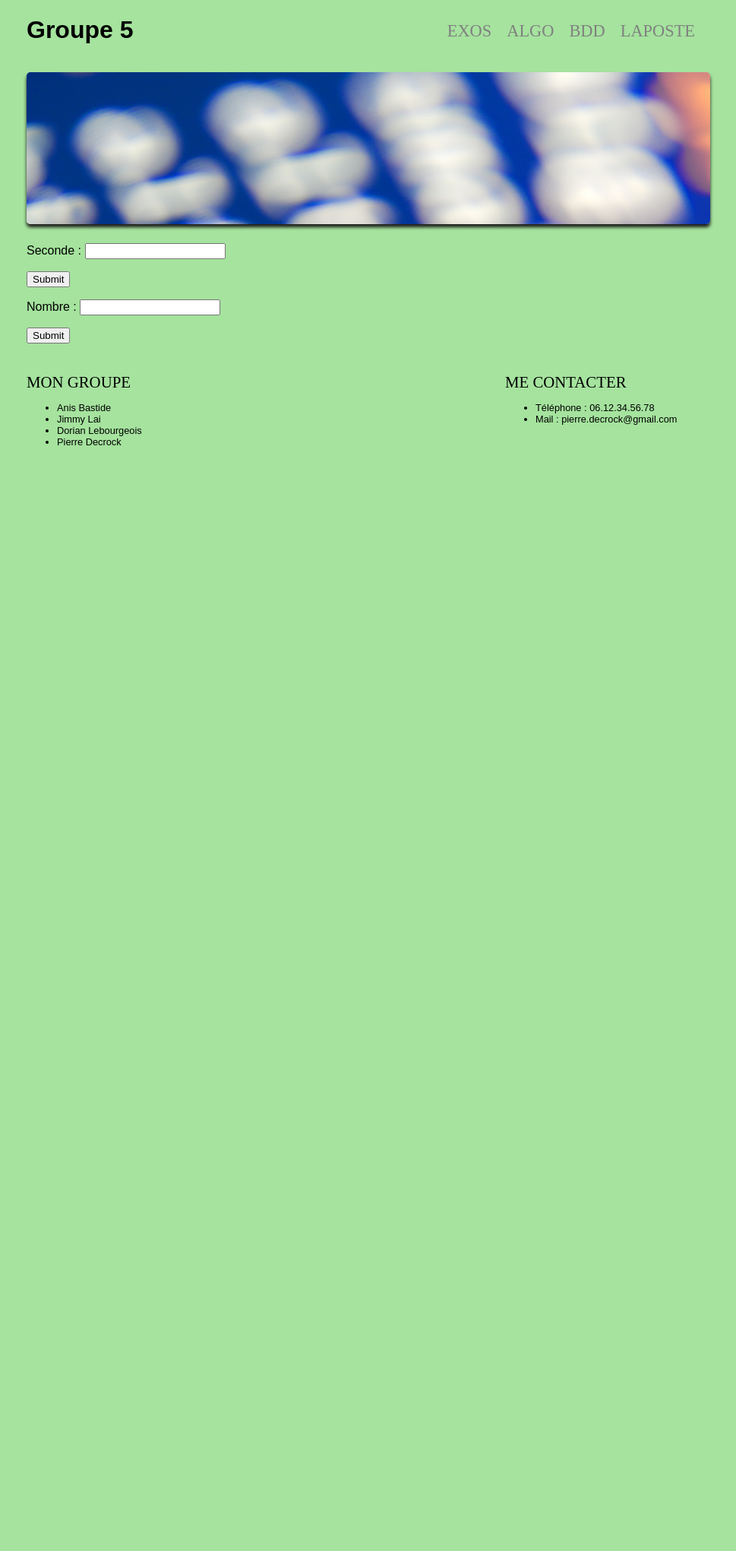
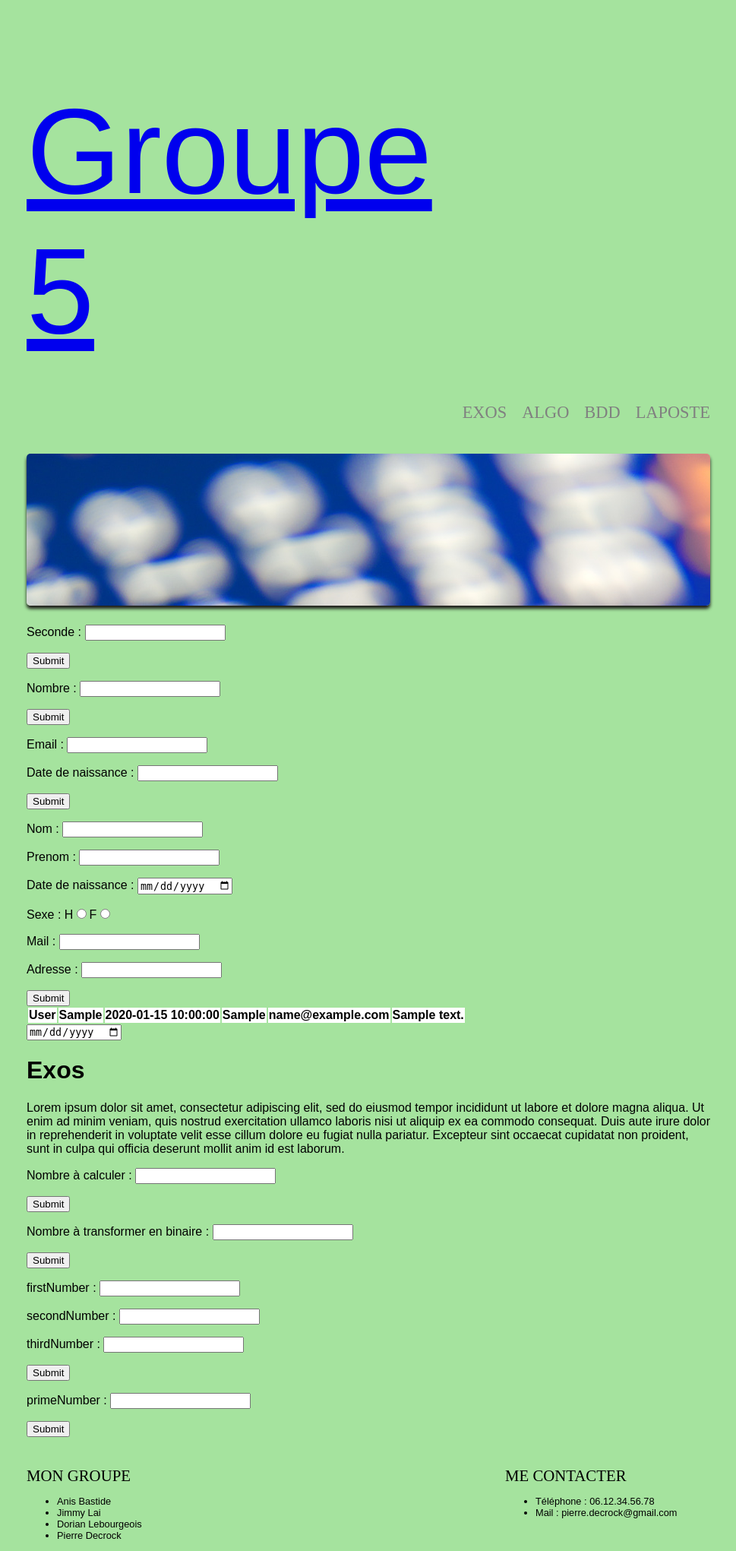
Before and after one commit to AnisBastide/PHP, a PHP site: page /portions/exo.php in a window 1280 px wide. Shown: the whole page at 76% size, without its empty margins (155-1124 px from the left). Before the commit the page ends 586 px from the top, so only its background shows below. Run offline with PHP 8.4, Linux system fonts and the light colour scheme; tables that the repository leaves empty or names only in its code hold one stand-in row (values such as "Sample post"); lists and menus that the app fills with data are empty; some web fonts are replaced.

Commit message:
US 10/12/13

```diff
--- /dev/null
+++ b/DB.php
@@ -0,0 +1,120 @@
+<?php
+class request{
+
+    private $_user;
+    private $_pwd;
+    private $_dbName;
+    private $_dbType;
+    private $_dbAdress;
+    private $_bdd;
+
+    /**
+     * Méthode constructeur permettant de créer une connexion
+     * avec notre base de données
+     * @param $user =>    permet d'indiquer l'utilisateur PhpMyAdmin
+     * @param $pwd  =>    permet d'indiquer le mot de passe de l'utilisateur PHPMyAdmin
+     * @param $dbname=>    permet d'indiquer le nom de la base de données à laquelle je veux me connecter
+     * @param $dbtype=>    permet d'indiquer le type de base de donnée sur lequel je vais établir une connexion (Oracle, mySQL...)
+     * @param $dbadress=>  permet de fournir l'adresse sur laquelle est installé notre base (localhost ou l'adresse IP de notre serveur/ ou nom de domaine)
+     */
+    public function __construct($user, $pwd, $dbname, $dbtype, $dbadress)
+    {
+        $this->_user = $user;
+        $this->_pwd = $pwd;
+        $this->_dbName = $dbname;
+        $this->_dbType = $dbtype;
+        $this->_dbAdress = $dbadress;
+
+        $this->connectDB();
+    }
+
+    /**
+     * Méthode qui permet d'établir
+     * une connexion avec la base de données
+     * via l'objet PDO en utilisant les variables de classes
+     */
+    private function connectDB(){
+        try {
+            if($this->_bdd===null){
+                $dsn = $this->_dbType.':dbname='.$this->_dbName.';host='.$this->_dbAdress;
+                $this->_bdd = new PDO($dsn, $this->_user, $this->_pwd);
+            }
+
+        } catch (PDOException $e) {
+            echo'Connexion échouée : ' . $e->getMessage();
+            die();
+        }
+    }
+
+
+    /**
+     * Permet de réaliser une requête Select
+     * et d'afficher chaque enregistrement à l'utilisateur
+     */
+    public function getAllRows($table, $list, $where){
+        $val = array();
+        if ($where != NULL){
+            $sql = "SELECT * FROM ".$table." WHERE ".$where.";";
+        }else{
+            $sql = "SELECT * FROM ".$table.";";
+        }
+        $this->_bdd->SetAttribute(PDO::ATTR_DEFAULT_FETCH_MODE, PDO::FETCH_ASSOC);
+        $tab = $this->_bdd->query($sql);
+        foreach ($tab as $rslt){
+            $val[]=$rslt;
+        }
+        return $val;
+    }
+
+    public function getRows($table, $list, $where){
+        $val = array();
+        $count=0;
+        $value = '';
+        foreach($list as $element){
+            $value = $value.$element;
+            if($count<count($list)-1){
+                $value = $value.",";
+            }
+            $count++;
+        }
+        if ($where != NULL){
+            $sql = "SELECT ".$value." FROM ".$table." WHERE ".$where.";";
+        }else{
+            $sql = "SELECT ".$value." FROM ".$table.";";
+        }
+        $this->_bdd->SetAttribute(PDO::ATTR_DEFAULT_FETCH_MODE, PDO::FETCH_ASSOC);
+        $tab = $this->_bdd->query($sql);
+        foreach ($tab as $rslt){
+            $val[]=$rslt;
+        }
+        return $val;
+    }
+
+    /**
+     * Permet de réaliser une requête INSERT
+     * @param $table nom de la table sur laquelle effectuée le INSERT
+     * @param $list éléments à ajouter
+     */
+    public function getInsert($table,$list){
+        $count=0;
+        $value = '';
+        foreach($list as $element){
+            $value = $value.$element;
+            if($count<count($list)-1){
+                $value = $value.",";
+            }
+            $count++;
+        }
+        $sql = "INSERT INTO ".$table." VALUES (default,".$value." )";
+        if ($this->_bdd->query($sql)===true) {
+            $this->_bdd->query($sql);
+        }
+    }
+}
+
+
+
+
+
+
+?>
--- a/autoform.php
+++ b/autoform.php
@@ -17,8 +17,8 @@ class autoform {
 
 	public function getInputList($label, $name, $values){
 
-		echo '<p><label for="'.$name.'">'.$label.' : </label><br>';
-		echo '<select id="'.$name.'" name="'.$name.'">';
+		echo '<p><label for="'.$name.'">'.$label.'</label><br>';
+		echo '<select id="'.$name.'" name="'.$name.'" onchange="">';
 		foreach ($values as $value) {
 			echo '<option value="'.$value.'">'.$value.'</option>';
 		}
@@ -41,7 +41,7 @@ class autoform {
 
 	public function getInputDate($label, $name){
 		echo '<p><label for="'.$name.'">'.$label.' : </label> ';
-		echo '<input type="date" id="'.$name.'" name="'.$name.'" min="2018-01-01" max="2018-12-31"></p>';
+		echo '<input type="date" id="'.$name.'" name="'.$name.'"></p>';
 	}
 
 	public function getInputTextArea($label, $name){
@@ -49,10 +49,6 @@ class autoform {
 		echo '</p><textarea id="'.$name.'" name="'.$name.'" rows="5" cols="33"></textarea></p>';
 	}
 
-
-
-
-
 }
 
 ?>
--- /dev/null
+++ b/binary(US9).php
@@ -0,0 +1,14 @@
+<?php
+class binary{
+    public function binaryConverter($nb){
+        $tab = array();
+        while ($nb > 0) {
+            $reste = $nb%2;
+            array_push($tab, $reste);
+            $nb = (int)($nb/2);
+        }
+        $result = implode("", array_reverse($tab));
+        echo "<p>le résulat en binaire est : ".$result."</p>";
+    }
+}
+?>
--- a/US4.php
+++ b/date(US4).php
@@ -1,7 +1,7 @@
 <?php
 
 
-class US4
+class date
 {
     public function countSecond($sec){
         date_default_timezone_set('Europe/Paris');
--- /dev/null
+++ b/factorial(US7).php
@@ -0,0 +1,16 @@
+<?php
+class factorial {
+	public function factor($nb){
+		$tot = 1;
+		if ($nb>=0) {
+			for ($i=1; $i<=$nb; $i++) {
+    		$tot = $tot * $i;
+    		}
+			echo "<p>Factorielle de ".$nb." vaut ".$tot."</p>";
+		}
+		else {
+			echo "<p>Opération impossible avec ".$nb."</p>";
+		}
+	}
+}
+?>
--- a/portions/exo.php
+++ b/portions/exo.php
@@ -11,9 +11,16 @@
         <?php
         ini_set('display_errors', 1);
         require "../autoform.php";
-        require "../US4.php";
+        require "../date(US4).php";
+        require "../binary(US9).php";
+        require "../romanNumber(US6).php";
+        require "../factorial(US7).php";
+        require "../smallestNumber(US5).php";
+        require "../primeNumber(US3).php";
+        require "../DB.php";
+        require "../displayContact(US13).php";
         $form = new autoform();
-        $date = new US4();
+        $date = new date();
         $form->getInputText("Seconde", "second");
         $form->getInputSubmit("Valider");
         ?>
@@ -26,25 +33,144 @@
     <form method="POST" action="#">
         <?php
         ini_set('display_errors', 1);
-        require "../US6.php";
-        $number = new US6();
+        $number = new RomanNumber();
         $form->getInputText("Nombre","roman");
         $form->getInputSubmit("Valider");
         ?>
         <?php
         if (!empty($_POST)){
-            $number->romanNumber($_POST["roman"]);
+            $number->translateRomanNumber($_POST["roman"]);
         }
         ?>
     </form>
+    <form method="POST">
+        <?php
+        /*US10*/
+        ini_set("display_errors", 1);
+        $form->getInputText("Email", "email");
+        $form->getInputText("Date de naissance", "birth");
+        $form->getInputSubmit("Valid");
+        ?>
+        <?php
+        ini_set('display_errors', 1);
+        if (!empty($_POST["email"])){
+            if (preg_match("/[aA0-zZ9]{3}\@[aA0-zZ9]{1,}\.[aA-zZ]/", $_POST["email"])){
+                echo "Email valide";
+            }else{
+                echo "Email invalide";
+            }
+        }
+        if (!empty($_POST["birth"])){
+            if (preg_match("/\d\d\/\d\d\/\d\d/", $_POST["birth"])){
+                echo "Date valide";
+            }else{
+                echo "Date invalide";
+            }
+        }
+        ?>
+    </form>
+    <form method="POST" action="#">
+        <?php
+        /*US12*/
+        ini_set('display_errors',1);
+        $connect = new request("root", "root", "php", "mysql", "localhost");
+        $form->getInputText("Nom","lastname");
+        $form->getInputText("Prenom","firstname");
+        $form->getInputDate("Date de naissance","date");
+        $form->getInputRadio("Sexe","gender", array("H","F"));
+        $form->getInputText("Mail","mail");
+        $form->getInputText("Adresse", "address");
+        $form->getInputSubmit("Valider");
+        ?>
+        <?php
+        if (!empty($_POST)){
+            if (preg_match("/[aA0-zZ9]{3}\@[aA0-zZ9]{1,}\.[aA-zZ]/", $_POST["mail"])) {
+                $connect->getInsert("contact",array("'".$_POST["lastname"]."'","'".$_POST["firstname"]."'","'".$_POST["date"]."'","'".$_POST["gender"]."'","'".$_POST["mail"]."'","'".$_POST["address"]."'"));
+            }else{
+                echo "Invalid email";
+            }
+        }
+        ?>
+    </form>
+    <form method="POST">
+        <?php
+        ini_set('display_errors', 1);
+        $display = new displayContact();
+        $rslt = $connect->getRows("contact", array("lastname","firstname","date","gender","mail","address"), "");
+        $display->display($rslt);
+        ?>
+    </form>
 
+    <input type="date" id="name" name="name" value="17-03-1995">
+	<div id="exos">
+		<h1>
+			Exos
+		</h1>
+		<p>
+			Lorem ipsum dolor sit amet, consectetur adipiscing elit, sed do eiusmod tempor incididunt ut labore et dolore magna aliqua. Ut enim ad minim veniam, quis nostrud exercitation ullamco laboris nisi ut aliquip ex ea commodo consequat. Duis aute irure dolor in reprehenderit in voluptate velit esse cillum dolore eu fugiat nulla pariatur. Excepteur sint occaecat cupidatat non proident, sunt in culpa qui officia deserunt mollit anim id est laborum.
+		</p>
+		<p>
+		<form method="POST" action="#">
+			<?php
+				$form = new autoform;
 
+				$form->getInputText("Nombre à calculer", "number");
+				if (!empty($_POST)) {
+					$fac = new factorial;
+					$fac->factor($_POST["number"]);
+				}
 
+				$form->getInputSubmit("Valider");
+
+			?>
+			<?php
+				$form2 = new autoform;
+
+				$form2->getInputText("Nombre à transformer en binaire", "binary");
+				if (!empty($_POST)) {
+					$bin = new binary() ;
+					$bin->binaryConverter($_POST["binary"]);
+				}
+
+				$form2->getInputSubmit("Valider");
+
+			?>
+		</form>
+		</p>
+        <form method="post">
+            <?php
+
+//            if (!empty($_POST)) {
+//                var_dump($_POST);
+//                //$length, $life, $damage, $name, $gender, $nbrArms, $sizeArms
+//                $toto = new tyrex("", $_POST["life"], "", $_POST["name"], $_POST["gender"], "", "");
+//            }
+            $form->getInputText("firstNumber", "firstNumber");
+            $form->getInputText("secondNumber", "secondNumber");
+            $form->getInputText("thirdNumber", "thirdNumber");
+            $form->getInputSubmit("valider");
+            $smallestNumber = new smallestNumber();
+            if (!empty($_POST)) {
+                $smallestNumber->getSmallestNumber($_POST["firstNumber"], $_POST["secondNumber"], $_POST["thirdNumber"]);
+            }
+            ?>
+            <?php
+            $form->getInputText("primeNumber", "primeNumber");
+            $form->getInputSubmit("submit");
+            ini_set('display_errors', 1);
+            $primeNumber = new primeNumber();
+            if ($_POST != null) {
+                $primeNumber->generatePrimeNumbers($_POST["primeNumber"]);
+            }
+            ?>
+        </form>
+	</div>
 
 
 
 
 
 	<?php include ("footer.php"); ?>
+
 </body>
 </html>
--- a/portions/header.php
+++ b/portions/header.php
@@ -1,15 +1,15 @@
 <header>
 	<div id="titre_principal">
 		<div id="logo">
-			<h1>Groupe 5</h1>
+			<h1><a href="/ProjetPHP/index.php">Groupe 5</a></h1>
 		</div>
 	</div>
 	<nav>
 		<ul>
-			<li><a href="portions/exo.php">Exos</a></li>
-			<li><a href="portions/algo.php">Algo</a></li>
-			<li><a href="portions/bdd.php">BDD</a></li>
-			<li><a href="portions/laposte">LaPoste</a></li>
+			<li><a href="/ProjetPHP/portions/exo.php">Exos</a></li>
+			<li><a href="/ProjetPHP/portions/algo.php">Algo</a></li>
+			<li><a href="/ProjetPHP/portions/bdd.php">BDD</a></li>
+			<li><a href="/ProjetPHP/portions/laposte.php">LaPoste</a></li>
 		</ul>
 	</nav>
 </header>
--- a/portions/style.css
+++ b/portions/style.css
@@ -1,11 +1,5 @@
 @font-face {
     font-family: 'ambleregular';
-    src: url('fonts/Amble-Regular-webfont.eot');
-    src: url('fonts/Amble-Regular-webfont.eot?#iefix') format('embedded-opentype'),
-         url('fonts/Amble-Regular-webfont.woff2') format('woff2'),
-         url('fonts/Amble-Regular-webfont.woff') format('woff'),
-         url('fonts/Amble-Regular-webfont.ttf') format('truetype'),
-         url('fonts/Amble-Regular-webfont.svg#ambleregular') format('svg');
     font-weight: normal;
     font-style: normal;
 
@@ -83,7 +77,15 @@ header
 	justify-content: space-between;
 	align-items: flex-end;
 }
-
+/*#logo a{*/
+/*	font-size: 0.2em;*/
+/*	color: grey;*/
+/*	text-decoration: none;*/
+/*}*/
+/*#logo a:hover{*/
+/*	color: gold;*/
+/*	border-bottom: 3px solid #760001;*/
+/*}*/
 #titre_principal
 {
 	display: flex;
@@ -92,7 +94,7 @@ header
 
 header h1
 {
-	font-size: 10em
+	font-size: 10em;
 	font-weight: normal;
 }
 header nav {
@@ -144,7 +146,11 @@ section
     display: flex;
     margin-bottom: 20px;
 }
-
+#stories {
+	display: flex;
+	flex-wrap: wrap;
+	justify-content: space-between;
+}
 article, aside
 {
     text-align: justify;
--- /dev/null
+++ b/primeNumber(US3).php
@@ -0,0 +1,33 @@
+<?php
+class primeNumber{
+    public function generatePrimeNumbers($number){
+        $list=array();
+        for($i=1;$i<=$number;$i++){
+            $divide=false;
+            $j=1;
+            while($divide==false){
+                if($i%$j==0 && $j!=$i && $j!=1){
+                    $divide=true;
+                }
+                else if($j==$i){
+                    $list[]=$j;
+                    $divide=true;
+                }
+                $j++;
+         }
+        }
+        echo '<p>';
+        $text="";
+        $count=0;
+        foreach($list as $number){
+            $text=$text . $number;
+            if($count<count($list)-1){
+                $text=$text . ',';
+            }
+            $count++;
+        }
+        echo $text;
+        echo '</p>';
+    }
+}
+?>
--- a/US6.php
+++ b/romanNumber(US6).php
@@ -1,9 +1,9 @@
 <?php
 
 
-class US6
+class RomanNumber
 {
-    public function romanNumber($number)
+    public function translateRomanNumber($number)
     {
         $letter = array('M' => 1000, 'CM' => 900, 'D' => 500, 'CD' => 400, 'C' => 100, 'XC' => 90, 'L' => 50, 'XL' => 40, 'X' => 10, 'IX' => 9, 'V' => 5, 'IV' => 4, 'I' => 1);
         $romanNumber = '';
--- /dev/null
+++ b/smallestNumber(US5).php
@@ -0,0 +1,19 @@
+<?php
+
+class smallestNumber
+{
+    public function getSmallestNumber($firstNumber, $secondNumber, $thirdNumber)
+    {
+        if ($firstNumber < $secondNumber && $firstNumber < $thirdNumber) {
+            echo $firstNumber . " is the smallest number";
+        }
+        if ($secondNumber < $firstNumber && $secondNumber < $thirdNumber) {
+            echo $secondNumber. " is the smallest number";
+        }
+        if ($thirdNumber < $firstNumber && $thirdNumber < $secondNumber) {
+            echo $thirdNumber. " is the smallest number";
+        }
+    }
+}
+
+?>
```
Also changed, not shown: displayContact(US13).php (added, +34 -0 lines), index.php (+33 -5 lines), request.php (deleted, +0 -53 lines), test.php (deleted, +0 -15 lines).
